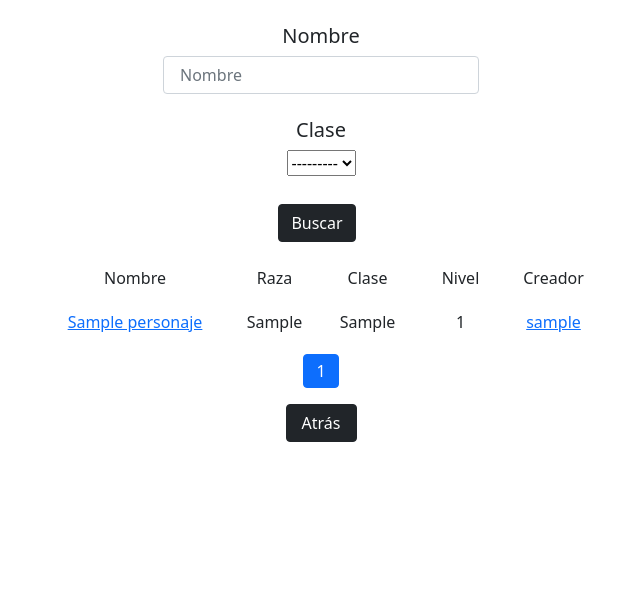
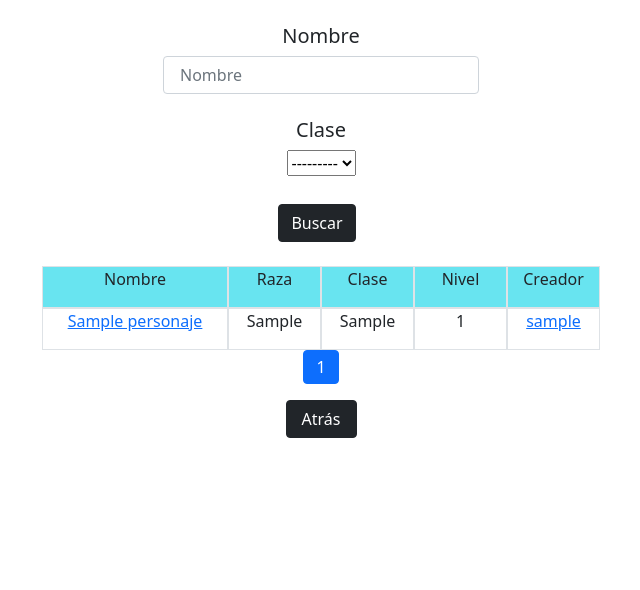
Before and after one commit to miguelvr98/PFCharacterCreator, a Django app: page /personaje/list/ in a window 1280 px wide. Shown: the part 56-646 px from the top of the page, without its empty margins (319-959 px from the left). Run offline with Django 3.2, Linux system fonts and the light colour scheme; tables that the repository leaves empty hold one stand-in row (values such as "Sample post"); some libraries are stand-ins or nearby versions.

```diff
--- a/PFCharacterCreator/PFCharacterCreator/urls.py
+++ b/PFCharacterCreator/PFCharacterCreator/urls.py
@@ -77,6 +77,4 @@ urlpatterns = [
     path('personaje/delete/<int:pk>/', views.eliminar_personaje, name='eliminar_personaje_url'),
     path('personaje/subir_nivel/<int:pk>/', views.subir_nivel, name='subir_nivel_url'),
     path('json/<int:pk>/', views.json),
-    #path('personaje/export/<int:pk>/', views.export_pdf, name="export_pdf_url" )
-    #path('jinja', views.jinja),
 ] + static(settings.MEDIA_URL, document_root=settings.MEDIA_ROOT) + static(settings.STATIC_URL, document_root=settings.STATIC_ROOT)
--- a/PFCharacterCreator/main/templates/personaje/list.html
+++ b/PFCharacterCreator/main/templates/personaje/list.html
@@ -27,41 +27,41 @@
 {% endif %}
 {% if personajes %}
 <div class="container">
-  <div class="row d-flex justify-content-center mx-auto mb-1">
-      <div class="col-lg-2 d-flex justify-content-center">
+  <div class="row d-flex justify-content-center mx-auto">
+      <div class="col-lg-2 d-flex justify-content-center border" style="background-color:#68E4F0;">
         <p>Nombre</p>
       </div>
-      <div class="col-lg-1 d-flex justify-content-center">
+      <div class="col-lg-1 d-flex justify-content-center border" style="background-color:#68E4F0;">
           <p>Raza</p>
       </div>
-      <div class="col-lg-1 d-flex justify-content-center">
+      <div class="col-lg-1 d-flex justify-content-center border" style="background-color:#68E4F0;">
         <p>Clase</p>
     </div>
-      <div class="col-lg-1 d-flex justify-content-center">
+      <div class="col-lg-1 d-flex justify-content-center border" style="background-color:#68E4F0;">
         <p>Nivel</p>
     </div>
     {% if buscador.var == False %}
-    <div class="col-lg-1 d-flex justify-content-center">
+    <div class="col-lg-1 d-flex justify-content-center border" style="background-color:#68E4F0;">
       <p>Creador</p>
   </div>
   {% endif %}
   </div>
   {% for personaje in personajes %}
-  <div class="row d-flex justify-content-center mx-auto mb-1">
-      <div class="col-lg-2 d-flex justify-content-center">
+  <div class="row d-flex justify-content-center mx-auto">
+      <div class="col-lg-2 d-flex justify-content-center border">
         <a href="/personaje/show/{{personaje.pk}}">{{personaje.nombre}}</a>
       </div>
-      <div class="col-lg-1 d-flex justify-content-center">
+      <div class="col-lg-1 d-flex justify-content-center border">
           <p class="align-text-middle">{{personaje.raza.raza}}</p>
       </div>
-      <div class="col-lg-1 d-flex justify-content-center">
+      <div class="col-lg-1 d-flex justify-content-center border">
         <p class="align-text-middle">{{personaje.clase.clase}}</p>
     </div>
-      <div class="col-lg-1 d-flex justify-content-center">
+      <div class="col-lg-1 d-flex justify-content-center border">
         <p class="align-text-middle">{{personaje.nivel}}</p>
     </div>
     {% if buscador.var == False %}
-    <div class="col-lg-1 d-flex justify-content-center">
+    <div class="col-lg-1 d-flex justify-content-center border">
       <a href="/perfil/show/{{personaje.perfil.pk}}">{{personaje.perfil.nickname}}</a>
   </div>
   {% endif %}
```
Also changed, not shown: PFCharacterCreator/main/views.py (+0 -34 lines).
